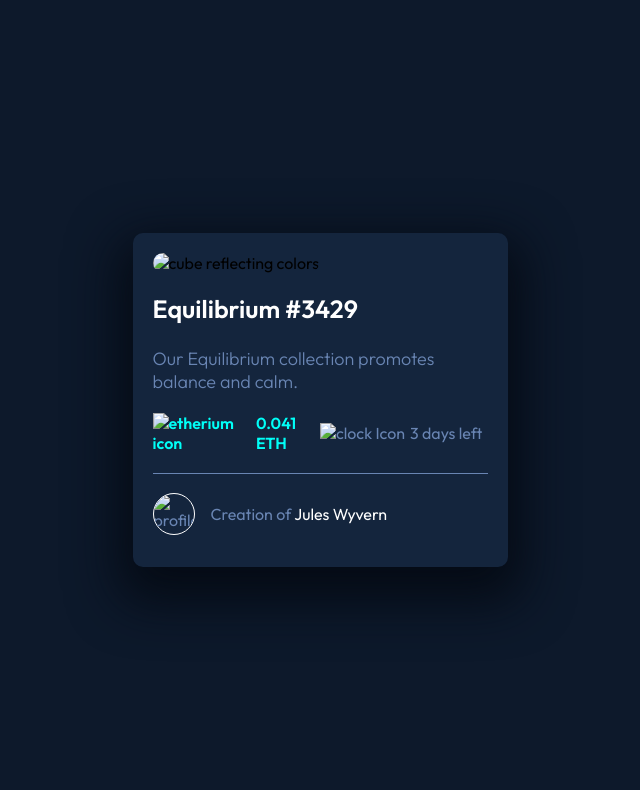
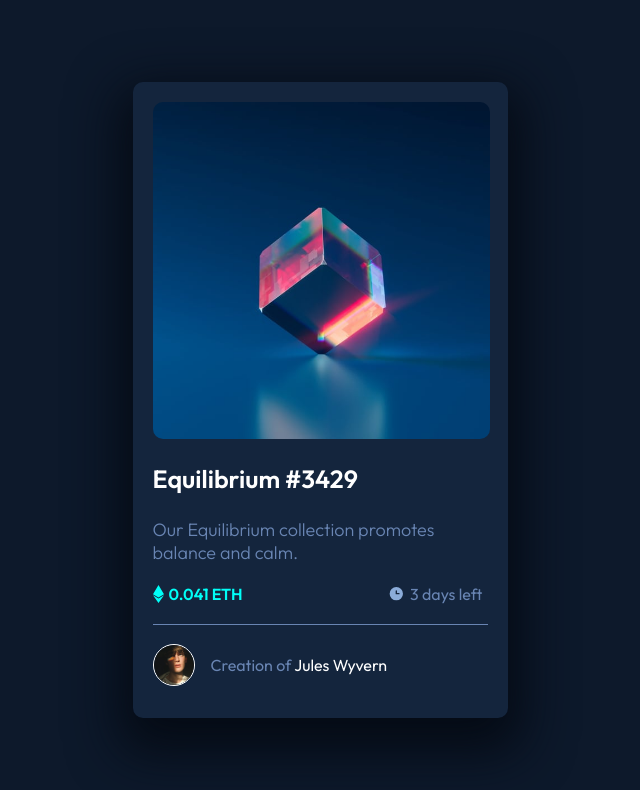
Before and after one commit to Jorgixhallo/FrontendMentor, a plain HTML site: page nft-preview-card-component-main/index.html in a window 1280 px wide. Shown: the whole page, without its empty margins (320-960 px from the left). Drawn offline with Linux system fonts and the light colour scheme; the site is published under a folder, as on GitHub Pages, so addresses that start at the root find nothing.

Commit message:
Fix image not showing up on gitpages

```diff
--- a/nft-preview-card-component-main/index.html
+++ b/nft-preview-card-component-main/index.html
@@ -12,23 +12,23 @@
 
 <body>
     <main class="card">
-        <img class="card-image" src="/images/image-equilibrium.jpg" alt="cube reflecting colors">
+        <img class="card-image" src="images/image-equilibrium.jpg" alt="cube reflecting colors">
         <div class="card-info">
             <h1 class="card-info-title">Equilibrium #3429</h1>
             <p class="card-info-description">Our Equilibrium collection promotes balance and calm.</p>
             <div class="card-info-ammounts">
                 <div class="card-info-ammounts-eth">
-                    <img class="card-info-ammounts-eth-icon" src="/images/icon-ethereum.svg" alt="etherium icon"/>
+                    <img class="card-info-ammounts-eth-icon" src="images/icon-ethereum.svg" alt="etherium icon"/>
                     <p class="card-info-ammounts-eth-text">0.041 ETH</p>
                 </div>
                 <div class="card-info-ammounts-time">
-                    <img class="card-info-ammounts-time-clock" src="/images/icon-clock.svg" alt="clock Icon"/>
+                    <img class="card-info-ammounts-time-clock" src="images/icon-clock.svg" alt="clock Icon"/>
                     <p class="card-info-ammounts-time-text">3 days left</p>
                 </div>
             </div>
             <hr >
             <div class="card-profile">
-                <img class="card-profile-picture" src="/images/image-avatar.png" alt="profile picture">
+                <img class="card-profile-picture" src="images/image-avatar.png" alt="profile picture">
                 <p class="card-profile-createdby">Creation of <span class="card-profile-createdby-name">Jules
                         Wyvern</span></p>
             </div>
```
